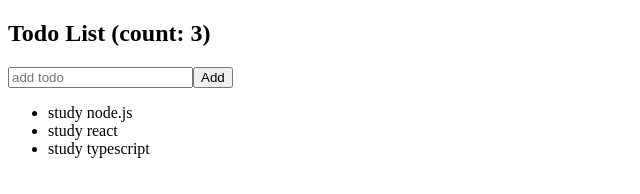
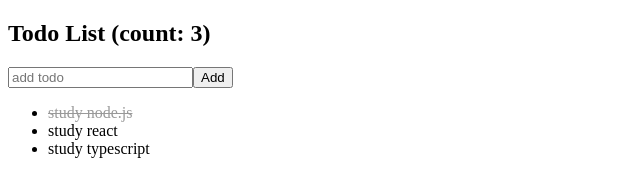
Before and after one commit to yoophi/react-ts-sandbox, a React (Create React App) app in the folder redux-typesafe-actions/: page / in a window 1280 px wide. Shown: the top 194 px of the page, without its empty margins (0-640 px from the left). Built offline with nearby package versions, Linux system fonts and the light colour scheme.

Commit message:
✨ NEW: toggle Todo done

```diff
--- /dev/null
+++ b/redux-typesafe-actions/src/App.css
@@ -0,0 +1,4 @@
+.done {
+  text-decoration: line-through;
+  color: #999999;
+}
--- a/redux-typesafe-actions/src/App.tsx
+++ b/redux-typesafe-actions/src/App.tsx
@@ -1,10 +1,9 @@
 import React from "react";
 import TodoList from "./components/TodoList";
+import "./App.css";
 
 function App() {
-  return (
-    <TodoList />
-  );
+  return <TodoList />;
 }
 
 export default App;
--- a/redux-typesafe-actions/src/components/TodoList.tsx
+++ b/redux-typesafe-actions/src/components/TodoList.tsx
@@ -27,11 +27,19 @@ const TodoList = () => {
     setTimeout(() => {
       setTodos([
         { id: 1, text: "study node.js", done: true },
-        { id: 2, text: "study react", done: true },
-        { id: 3, text: "study typescript", done: true },
+        { id: 2, text: "study react", done: false },
+        { id: 3, text: "study typescript", done: false },
       ]);
     }, 2000);
   }, []);
+
+  const onToggle = (id: number) => () => {
+    setTodos(
+      todos.map((todo) =>
+        todo.id === id ? { ...todo, done: !todo.done } : todo
+      )
+    );
+  };
 
   return (
     <div>
@@ -43,7 +51,14 @@ const TodoList = () => {
       {todos.length ? (
         <ul>
           {todos.map((todo) => (
-            <li key={todo.id}>{todo.text}</li>
+            <li key={todo.id}>
+              <span
+                onClick={onToggle(todo.id)}
+                className={todo.done ? "done" : ""}
+              >
+                {todo.text}
+              </span>
+            </li>
           ))}
         </ul>
       ) : (
```
